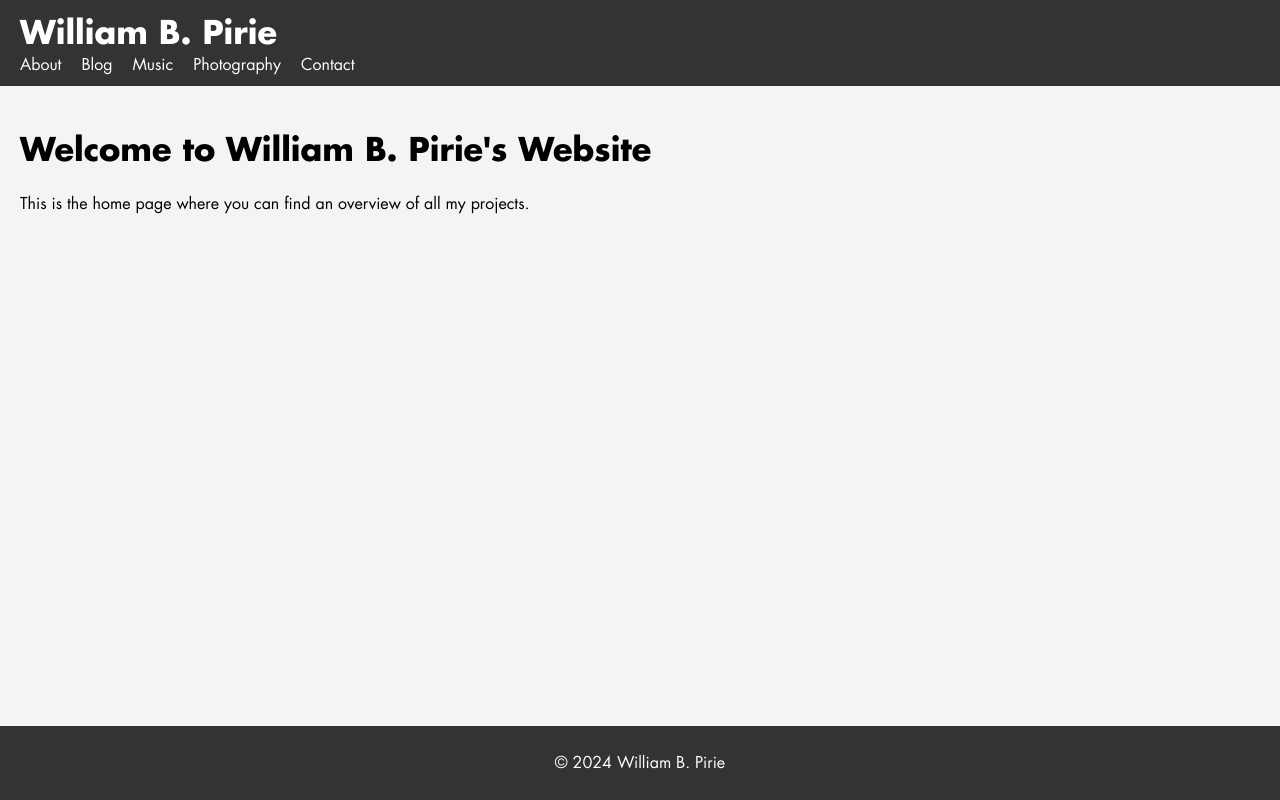
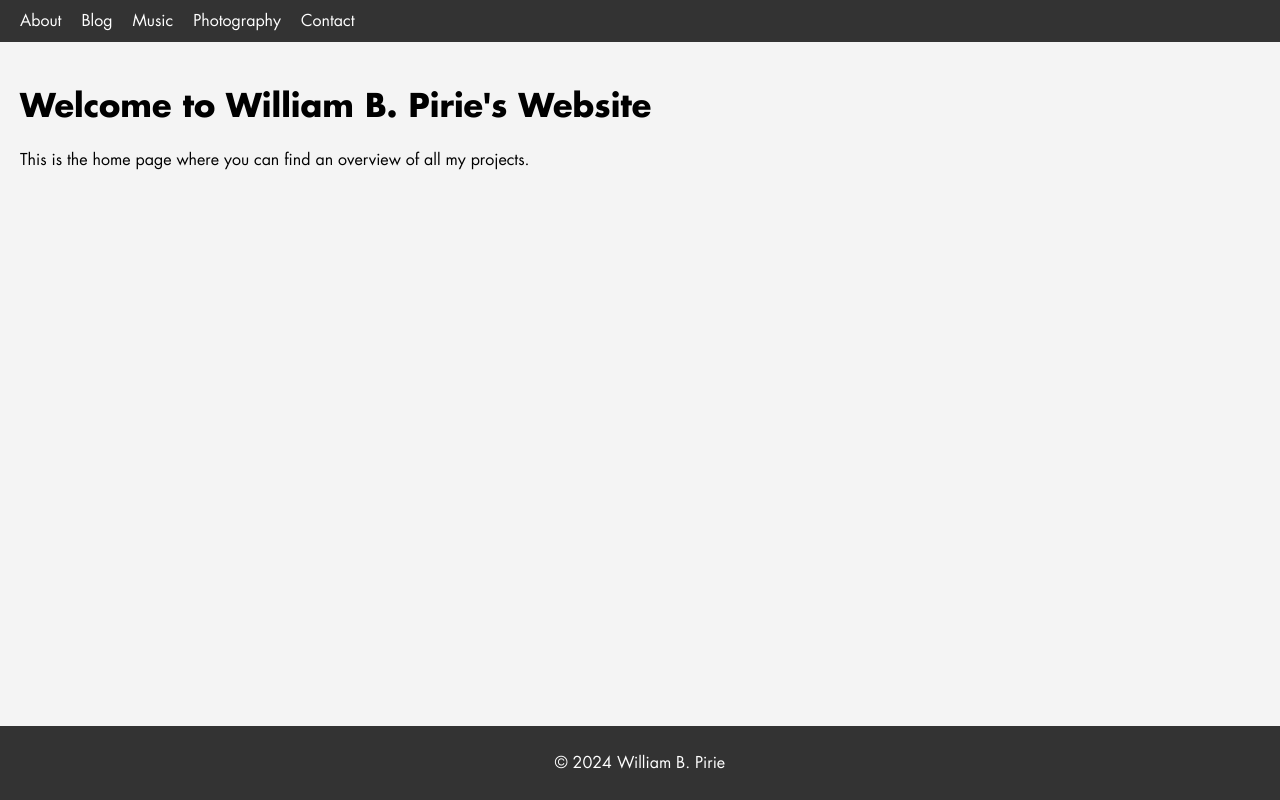
Before and after one commit to wbpirie/Personal_Website, a plain HTML site: page index.html in a window 1280 px wide. Drawn offline with Linux system fonts and the light colour scheme.

Commit message:
delete the header on a front page

```diff
--- a/index.html
+++ b/index.html
@@ -9,8 +9,6 @@
 <body>
     <header>
         <nav>
-            <div class="branding">
-                <a href="index.html">William B. Pirie</a>
             </div>
             <ul>
                 <li><a href="about.html">About</a></li>
```
